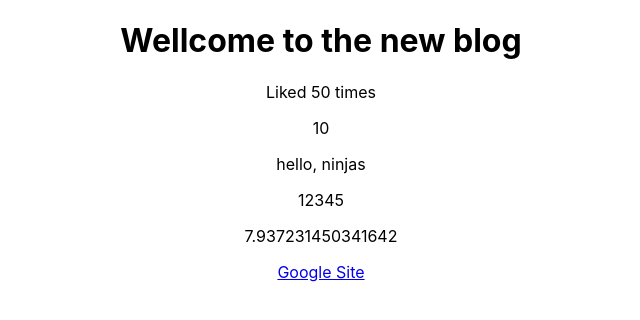
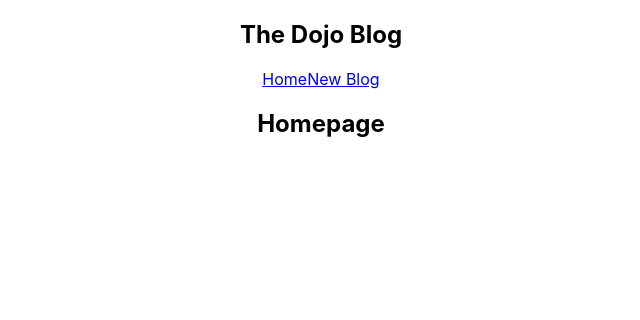
Before and after one commit to jombastic/react-blog-exercise, a React (Create React App) app: page / in a window 1280 px wide. Shown: the top 320 px of the page, without its empty margins (319-959 px from the left). Built offline with nearby package versions, Linux system fonts and the light colour scheme.

Commit message:
create new components and import them in App.js

```diff
--- a/src/App.js
+++ b/src/App.js
@@ -1,22 +1,13 @@
 import './App.css';
+import Home from './Home';
+import Navbar from './Navbar';
 
 function App() {
-  const title = 'Wellcome to the new blog';
-  const likes = 50;
-  const link = 'http://www.google.com';
-
   return (
     <div className="App">
+      <Navbar />
       <div className="content">
-        <h1>{ title }</h1>
-        <p>Liked { likes } times</p>
-
-        <p>{ 10 }</p>
-        <p>{ "hello, ninjas" }</p>
-        <p>{ [1,2,3,4,5] }</p>
-        <p>{ Math.random() * 10 }</p>
-
-        <a href={link}>Google Site</a>
+        <Home />
       </div>
     </div>
   );
--- /dev/null
+++ b/src/Home.js
@@ -0,0 +1,9 @@
+const Home = () => {
+    return (
+        <div className="home">
+            <h2>Homepage</h2>
+        </div>
+    );
+}
+
+export default Home;
--- /dev/null
+++ b/src/Navbar.js
@@ -0,0 +1,13 @@
+const Navbar = () => {
+    return (
+        <nav className="navbar">
+            <h1>The Dojo Blog</h1>
+            <div className="links">
+                <a href="/">Home</a>
+                <a href="/create">New Blog</a>
+            </div>
+        </nav>
+    );
+}
+
+export default Navbar;
```
